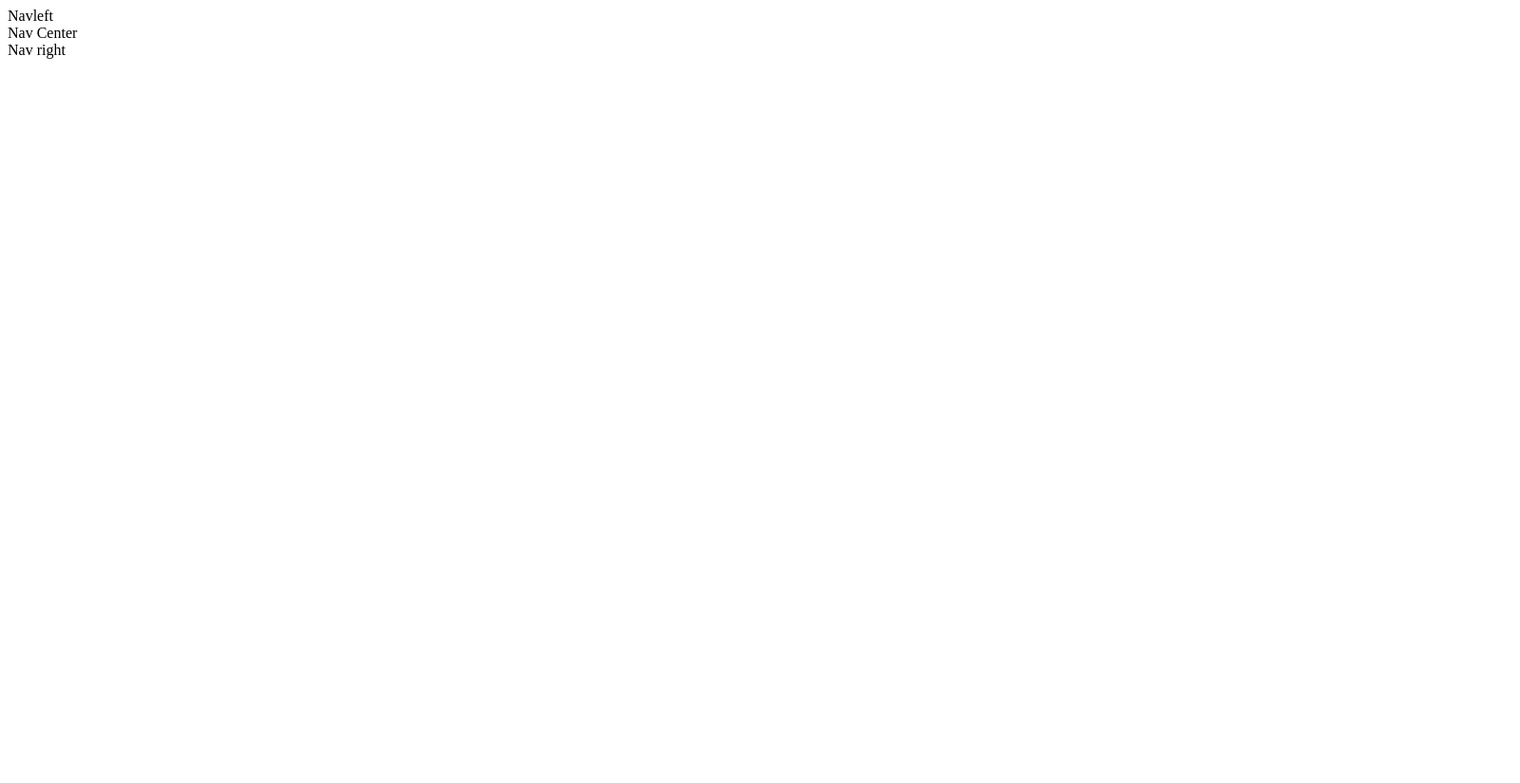
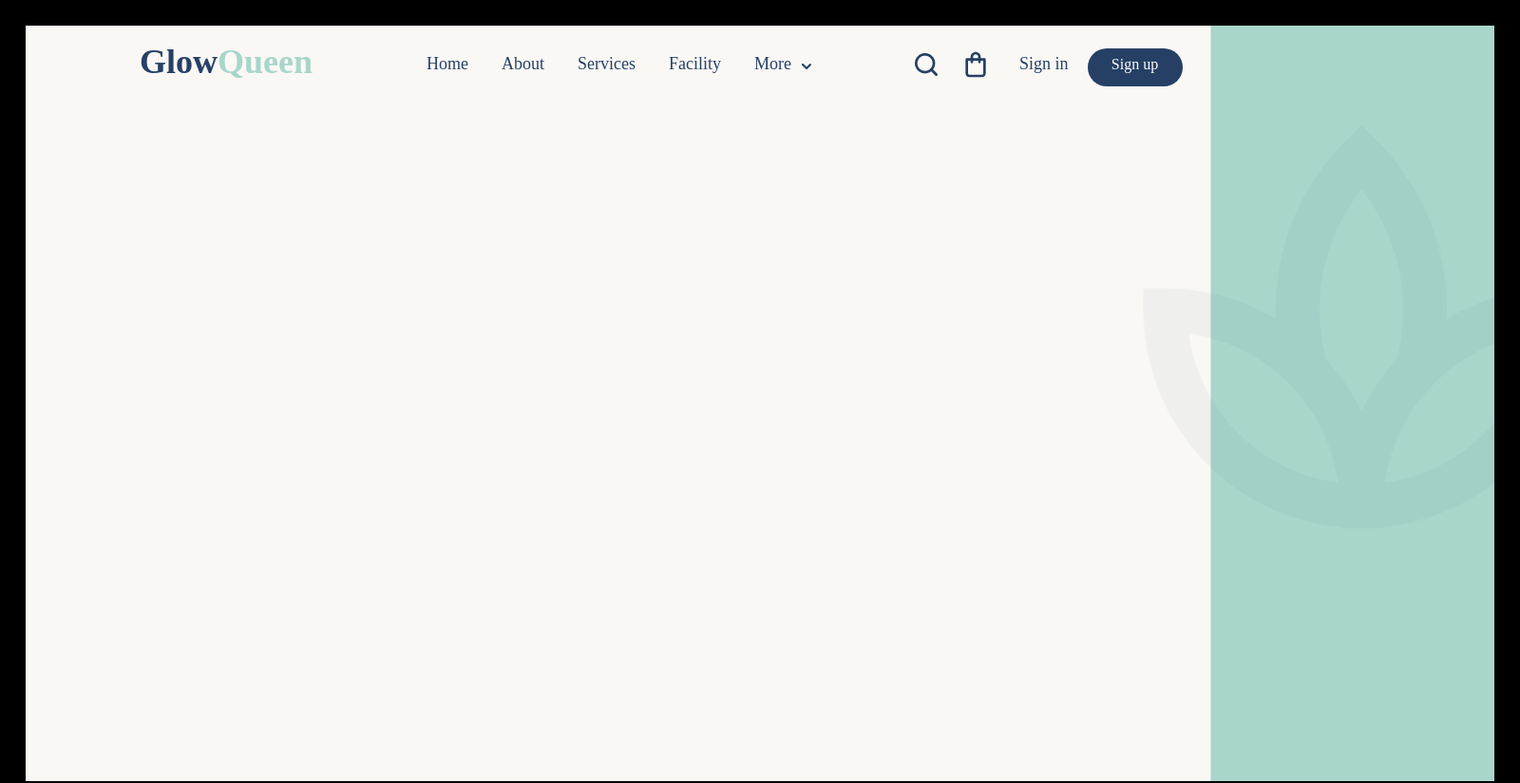
Before and after one commit to GboyeRichard1/Beauty-Business-Home-Page, a plain HTML site: page index.html in a window 1280 px wide. Shown: the whole page at 95% size, 1600 px wide, since content can reach past the window. Before the commit the page ends 800 px from the top, so only its background shows below. Drawn offline with Linux system fonts and the light colour scheme.

Commit message:
Nav Area Complete

```diff
--- a/index.html
+++ b/index.html
@@ -4,16 +4,33 @@
     <meta charset="UTF-8">
     <meta name="viewport" content="width=device-width, initial-scale=1.0">
     <title>Richard's beauty design</title>
+    <link rel="stylesheet" href="styles.css">
 </head>
 <body>
 
-    <div class="bigcontainer">
+    <div class="container">
         <div class="navbar">
-            <div class="navleft"> Navleft
-                <div class="navcenter"> Nav Center
-                    <div class="navright"> Nav right
-
-                    </div>
+            <div class="navleft">
+                <div class="Glow"><span class="glow">Glow</span><span class="queen">Queen</span></div>
+            </div>
+            <div class="navcenter">
+                <div class= "home">Home</div>
+                <div class= "about">About</div>
+                <div class= "services">Services</div>
+                <div class= "facilities">Facility</div>
+                <div class= "more1">More</div>
+                <div class= "more">
+                <div><img src="images/more.png"></div>
+                </div>
+            </div>
+            <div class="navright">
+                <div class="search">
+                <div><img src="images/Search.png"></div>
+                <div><img src="images/Shopping Bag.svg"></div>
+                </div>
+                <div class="sign">
+                <div class= "signintext">Sign in</div>
+                <div class= "signupbutton">Sign up</div>
                 </div>
             </div>
         </div>
--- a/styles.css
+++ b/styles.css
@@ -7,15 +7,94 @@
 body{
     display: flex;
     height: 100vh;
+    width: 200vh;
     background-color: black;
 }
 
-.bigcontainer{
-    width: 1200;
-    height: 600;
+.container{
+    display: flex;
+    width: 100%;
+    height: 100%;
     border: 2px solid black;
     background-image: url('images/spa.png');
     background-size: cover;
     background-repeat: no-repeat;
     background-color: brown;
+    margin: 25px;
 }
+
+.navbar{
+    display: flex;
+    padding-top: 30px;
+    justify-content: space-between;
+    padding-left: 120px;
+
+
+
+
+}
+.navleft{
+    display: flex;
+    margin-right: 120px;
+    margin-top: -13px;
+
+}
+.navcenter{
+    display: flex;
+    gap: 35px;
+    color: var(--Dark-Blue, #264065);
+    font-size: 18px;
+    font-weight: 400;
+
+
+
+}
+.navright{
+    display: flex;
+    gap: 30px;
+    margin-left: 105px;
+}
+
+.more{
+    margin-left: -25px;
+}
+
+.search{
+    display: flex;
+    gap: 20px;
+    margin-top: -5px;
+}
+
+.sign{
+    display: flex;
+    gap: 20px;
+}
+.signintext{
+    color: var(--Dark-Blue, #264065);
+    font-size: 18px;
+    font-weight: 400;
+}
+
+.signupbutton{
+    background-color: #264065;
+    width: 100px;
+    height: 40px;
+    margin-top: -6px;
+    color: white;
+    padding: 8px;
+    text-align: center;
+    border-radius: 32px;
+}
+
+
+.glow{
+    color: var(--Dark-Blue, #264065);
+    font-size: 36px;
+    font-weight: 600;
+
+}
+.queen{
+    color: var(--Cyan, #A9D6CB);
+    font-size: 36px;
+    font-weight: 600;
+}
```
